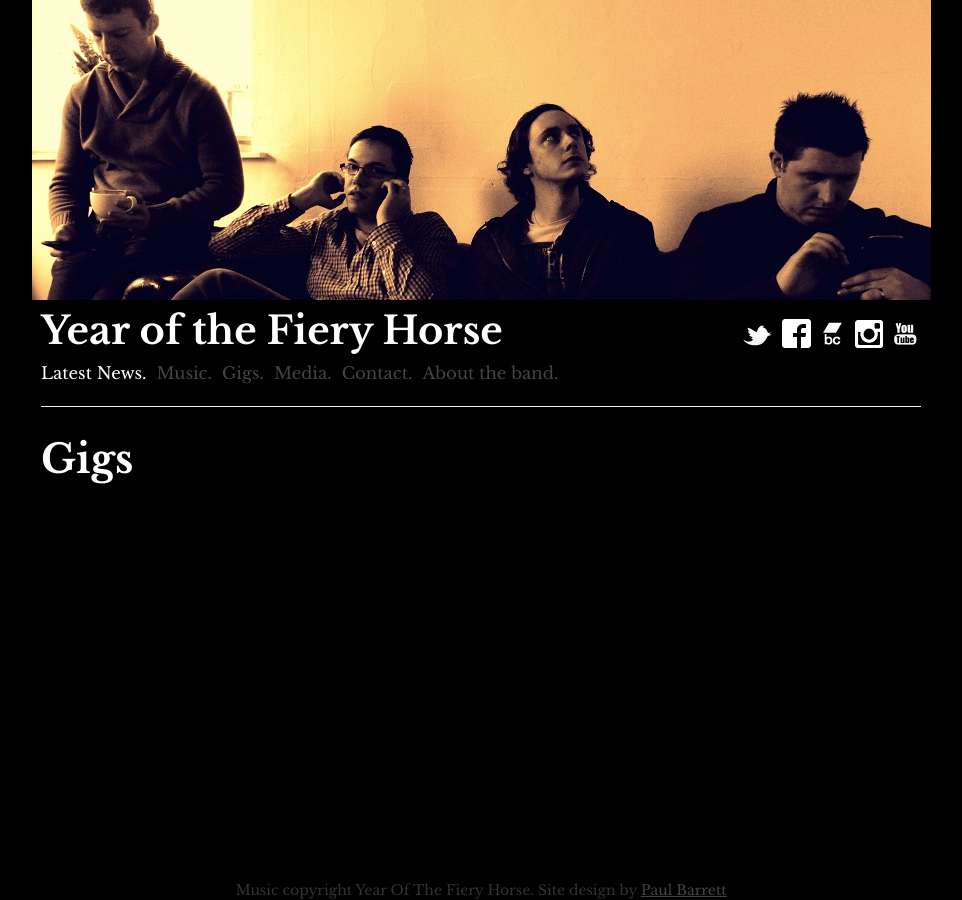
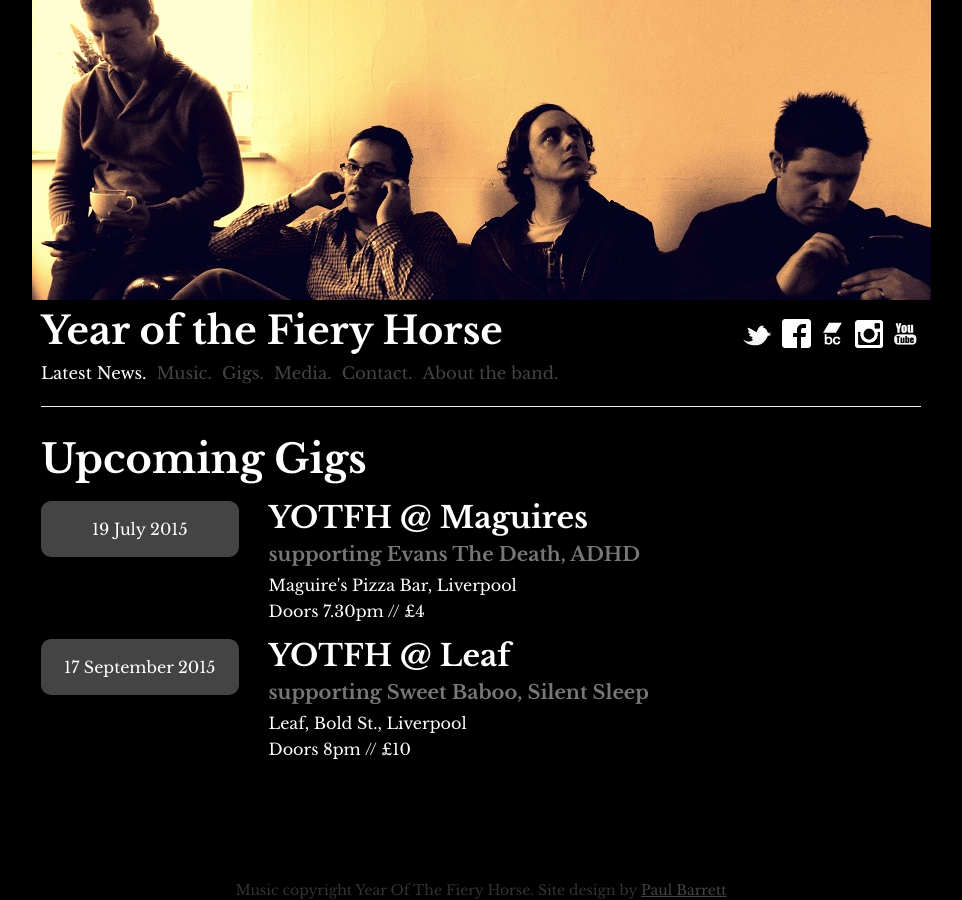
Before and after one commit to PaulBarrett79/yotfh, a Jekyll site: the page built from gigs.html, in a window 1280 px wide. Shown: the whole page, without its empty margins (159-1121 px from the left). Built offline with Jekyll 4.4.1, drawn with Linux system fonts in a browser that asks for light colours; nearby versions of some CDN libraries; library files that are not in the unit come from our copies.

Commit message:
Gig page

```diff
--- a/_config.yml
+++ b/_config.yml
@@ -1,18 +1,30 @@
 # Site settings
-title: Your awesome title
-email: your-email@domain.com
+title: Year of the Fiery Horse
+email: info@yotfh.com
 description: > # this means to ignore newlines until "baseurl:"
   Write an awesome description for your new site here. You can edit this
   line in _config.yml. It will appear in your document head meta (for
   Google search results) and in your feed.xml site description.
 baseurl: "" # the subpath of your site, e.g. /blog/
-url: "http://yourdomain.com" # the base hostname & protocol for your site
+url: "http://www.yotfh.com" # the base hostname & protocol for your site
 twitter_username: jekyllrb
 github_username:  jekyll
 
 # Build settings
 markdown: kramdown
 gigs:
- - title: "YOTFH@maguires"
-   location: "Maguires Liverpool"
-   date: "2015-07-17"
+ - title: "YOTFH @ Maguires"
+   location: "Maguire's Pizza Bar, Liverpool"
+   date: "2015-07-19"
+   with: "Evans The Death, ADHD"
+   doors: "7.30pm"
+   tax: "£4"
+   url: "https://www.facebook.com/events/812421148832749/"
+
+ - title: "YOTFH @ Leaf"
+   location: "Leaf, Bold St., Liverpool"
+   date: "2015-09-17"
+   with: "Sweet Baboo, Silent Sleep"
+   doors: "8pm"
+   tax: "£10"
+   url: "http://www.skiddle.com/whats-on/Liverpool/Leaf-On-Bold-Street/SWEET-BABOO/12441214/"
--- a/css/yotfh.css
+++ b/css/yotfh.css
@@ -191,6 +191,10 @@ background-color: #000;
     color: #444;
     text-decoration: underline;
 }
+.gig-date {
+    border-radius:10px;
+    background-color:#444;
+}
 /* At mobile resolutions, make footer scroll down with content */
 @media only screen and (max-width: 460px) {
   #footer {
--- a/gigs.html
+++ b/gigs.html
@@ -3,5 +3,20 @@ layout: default
 permalink: /gigs/
 ---
 <div class="row">
-	<div class="col-xs-12"><h2>Gigs</h2></div>
+	<div class="col-xs-12"><h2>Upcoming Gigs</h2></div>
 </div>
+
+	{% for gig in site.gigs %}
+<div class="row">
+	<div class="col-xs-4 col-sm-3" style="padding-top:10px;">
+		<div class="gig-date text-center">
+			<p style="padding:20px;">{{ gig.date | date: '%d %B %Y' }}</p>
+		</div>
+	</div>
+	<div class="col-xs-8 col-sm-9">
+		<a href="{{gig.url}}" target="_blank"><h3>{{ gig.title }}<br><small>supporting {{gig.with}}</small></h3></a>
+		<p>{{gig.location}}</p>
+		<p>Doors {{gig.doors}} // {{gig.tax}}</p>
+	</div>
+</div>
+	{% endfor %}
```
